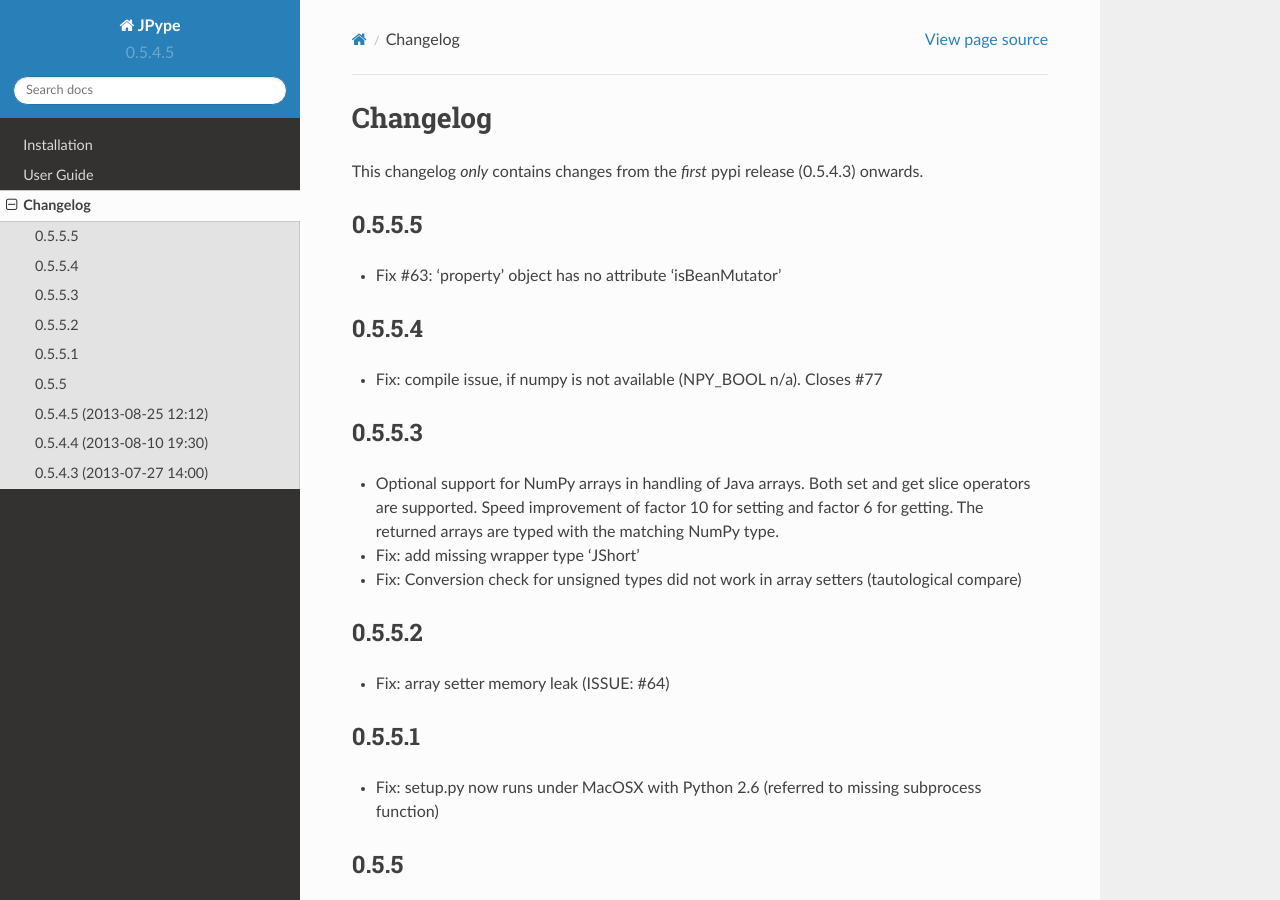
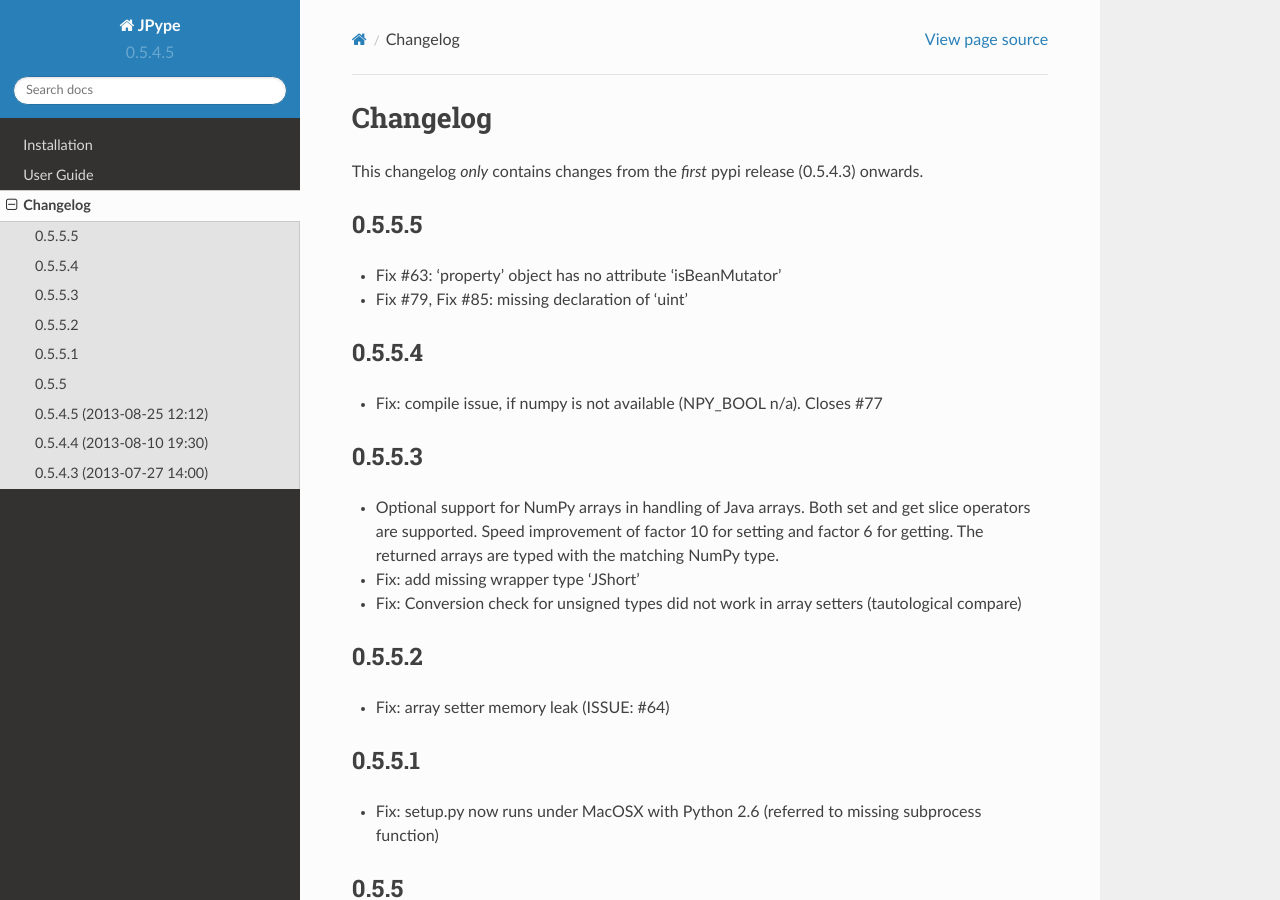
Before and after one commit to jpype-project/jpype, a Sphinx documentation site: the page built from doc/CHANGELOG.rst, in a window 1280 px wide and 900 px high. Built offline with Sphinx 7.4.7 and the Read the Docs theme 2.0.0, drawn with Linux system fonts in a browser that asks for light colours.

Commit message:
[Changelog] added 'uint' fix

```diff
--- a/doc/CHANGELOG.rst
+++ b/doc/CHANGELOG.rst
@@ -7,6 +7,7 @@ This changelog *only* contains changes from the *first* pypi release (0.5.4.3) o
 -------
 
 * Fix #63: 'property' object has no attribute 'isBeanMutator'
+* Fix #79, Fix #85: missing declaration of 'uint'
 
 0.5.5.4
 -------
```
